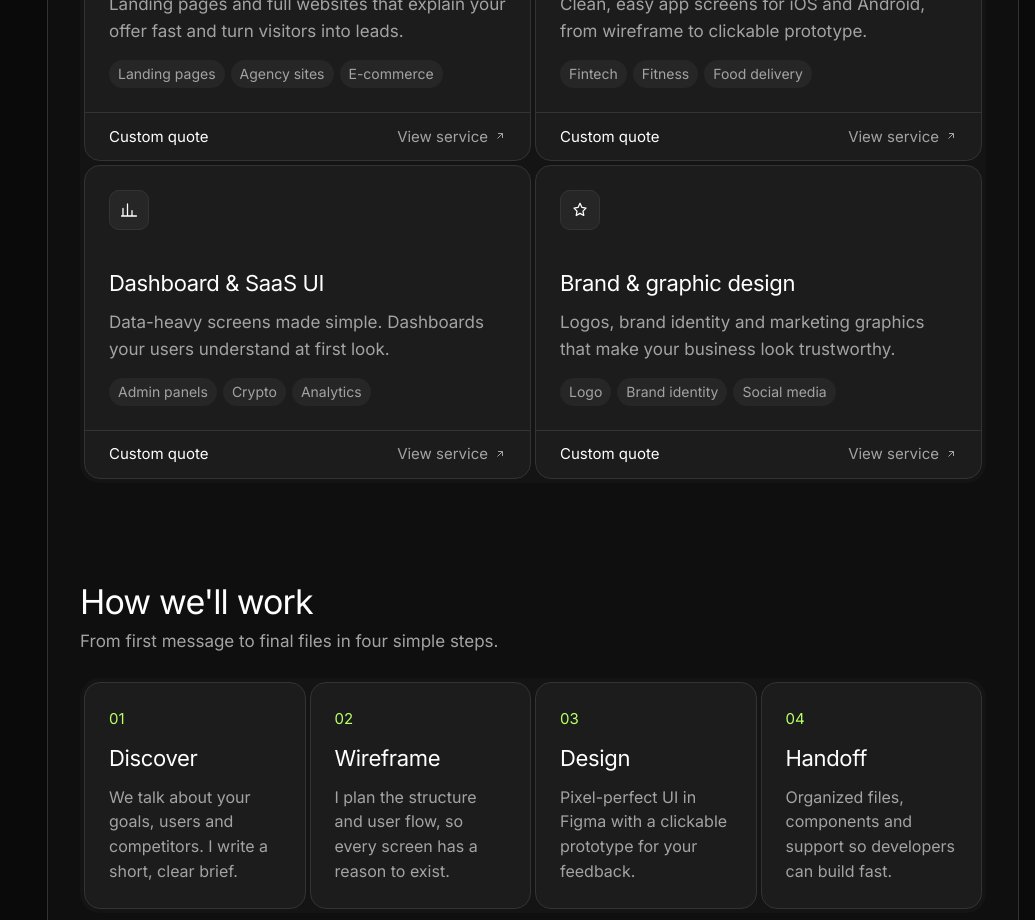
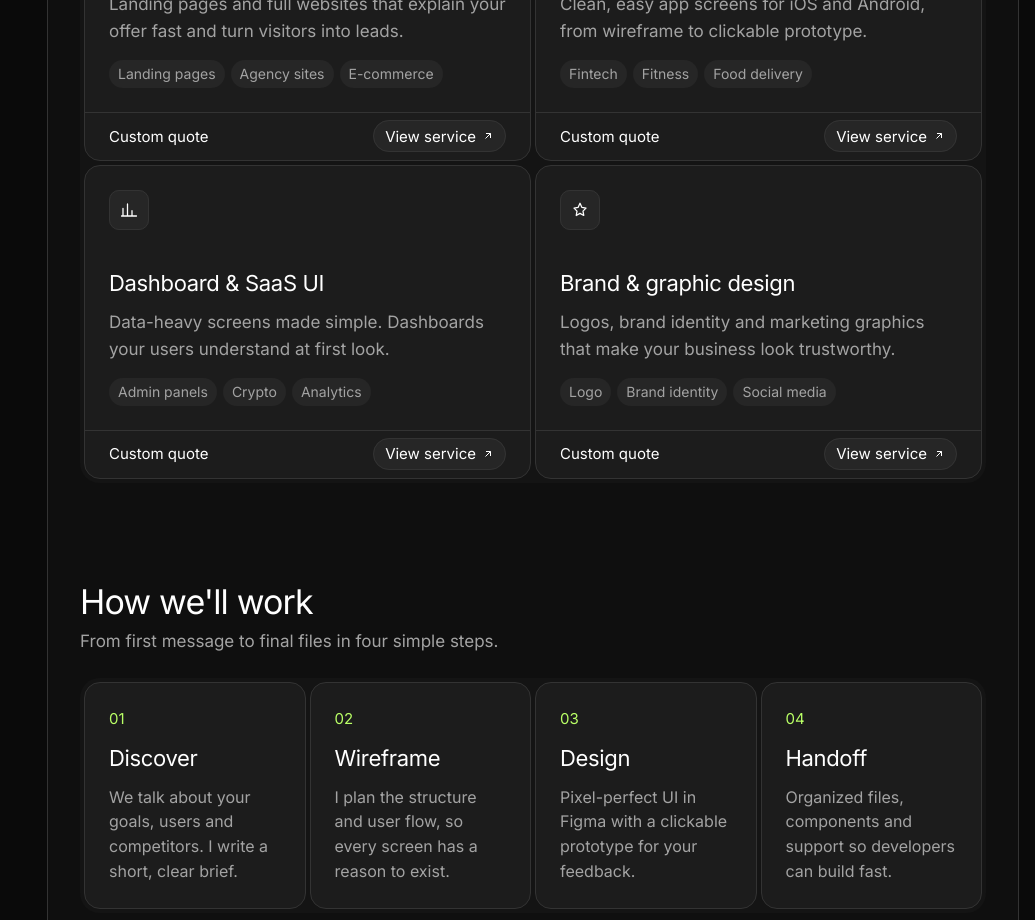
Before and after one commit to Sheikhmdmaruf/Development, a React (Vite) app in the folder Portfolio Website/: page / in a window 1280 px wide. Shown: the part 2200-3120 px from the top of the page, without its empty margins (245-1280 px from the left). Built offline with nearby package versions, Linux system fonts and the light colour scheme; no server answers.

Commit message:
Portfolio Website: filled pill CTA on service card hover
Co-Authored-By: Claude Opus 5.5 <noreply@anthropic.com>

```diff
--- a/Portfolio Website/src/styles.css
+++ b/Portfolio Website/src/styles.css
@@ -168,8 +168,8 @@ h1 .m{display:block;color:var(--muted)}
 .stags{display:flex;gap:6px;flex-wrap:wrap;margin-top:4px}
 .stags span{font-size:14px;color:var(--text-2);background:var(--raised);padding:3px 9px;border-radius:var(--r-round)}
 .sstrip{position:absolute;left:0;right:0;bottom:0;height:48px;padding:0 24px;border-top:1px solid var(--border);display:flex;align-items:center;justify-content:space-between;font-size:15px}
-.sstrip .v{display:flex;align-items:center;gap:6px;color:var(--text-2);transition:color .2s}
-.scard:hover .sstrip .v{color:var(--text)}
+.sstrip .v{height:32px;padding:0 12px;display:inline-flex;align-items:center;gap:6px;flex:none;border-radius:var(--r-round);background:var(--raised);outline:1px solid var(--border);outline-offset:-1px;color:var(--text);font-size:15px;white-space:nowrap;transition:background .2s,color .2s}
+.scard:hover .sstrip .v{background:var(--btn);color:var(--btn-text);outline-color:transparent}
 
 /* ================= PROCESS ================= */
 .step{padding:24px;display:flex;flex-direction:column;gap:10px;min-height:220px}
```
